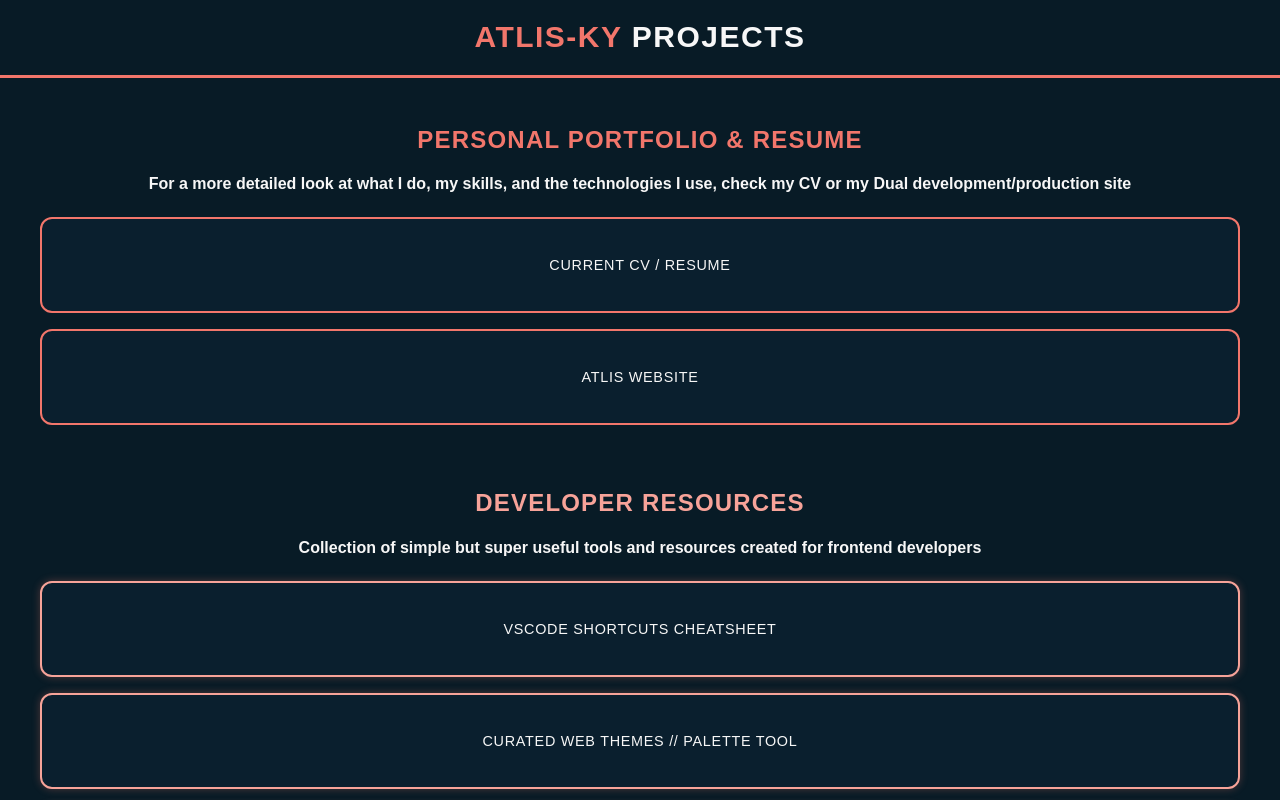
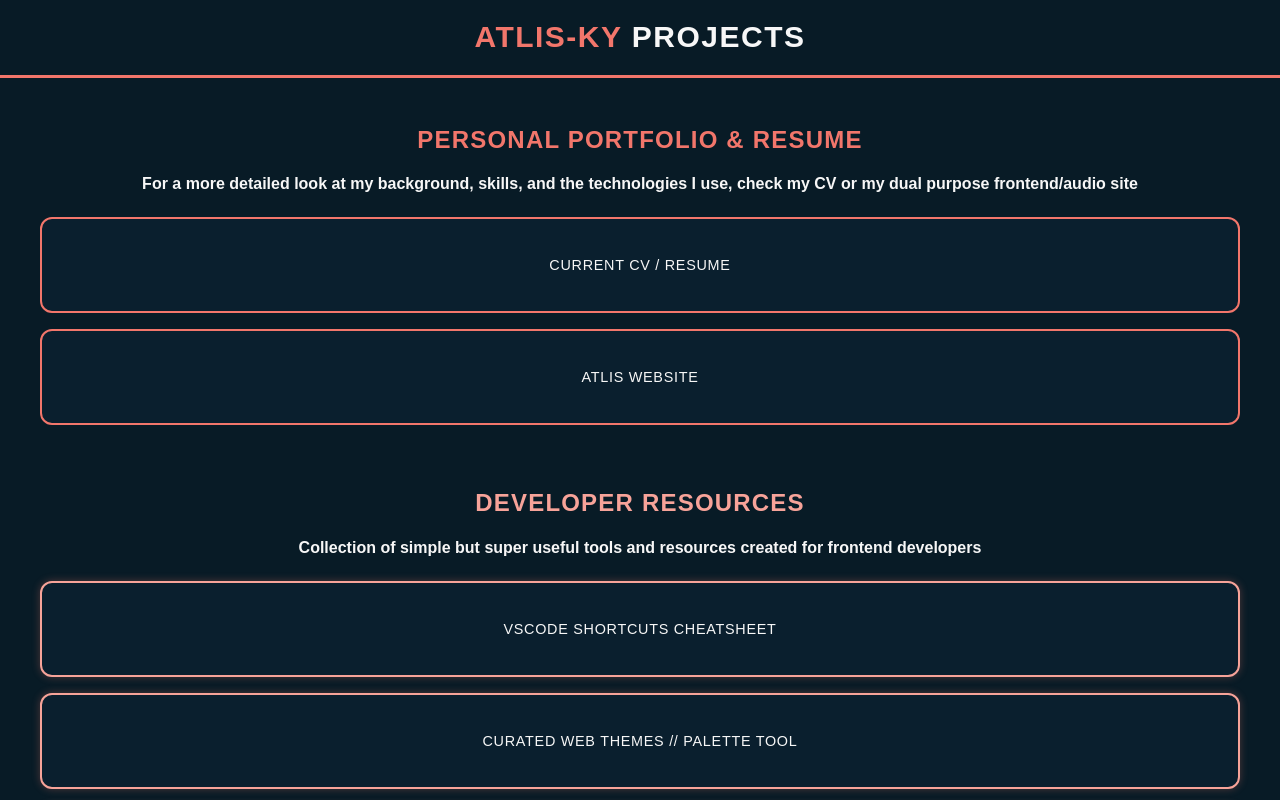
Before and after one commit to Atlis-Ky/frontend-portfolio, a React (Vite) app: page / in a window 1280 px wide. Shown: the top 800 px of the page. Built offline with nearby package versions, Linux system fonts and the light colour scheme; a web font is replaced by a local one.

Commit message:
content updates

```diff
--- a/index.html
+++ b/index.html
@@ -2,7 +2,7 @@
 <html lang="en">
   <head>
     <meta charset="UTF-8" />
-    <link rel="icon" type="image/svg+xml" href="/vite.svg" />
+    <link rel="icon" type="image/svg+xml" href="/folder.png" />
     <meta name="viewport" content="width=device-width, initial-scale=1.0" />
     <title>AtlisKy</title>
     <link rel="preconnect" href="https://fonts.googleapis.com" />
--- a/src/components/ProjectList.jsx
+++ b/src/components/ProjectList.jsx
@@ -7,8 +7,8 @@ function ProjectList() {
       <section className="project-section personal-portfolio">
         <h2 className="section-title">PERSONAL PORTFOLIO & Resume</h2>
         <h4 className="section-subtitle">
-          For a more detailed look at what I do, my skills, and the technologies
-          I use, check my CV or my Dual development/production site
+          For a more detailed look at my background, skills, and the technologies
+          I use, check my CV or my dual purpose frontend/audio site
         </h4>
         <div className="button-grid">
           <a
```
Also changed, not shown: public/folder.png (added).
